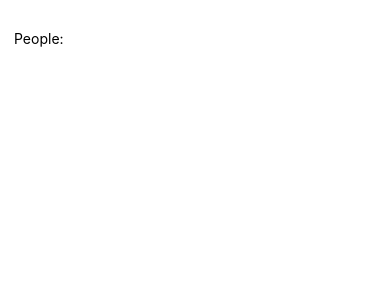
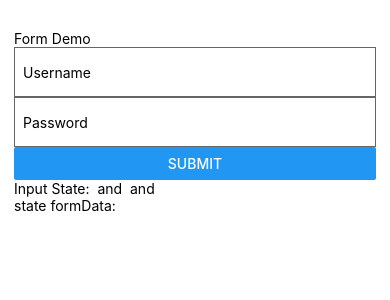
Before and after one commit to melher39/1stReactNativeApp, a React Native app: screen / in a window 390 px wide. Shown: the top 300 px of the page. Built offline with nearby package versions, Linux system fonts and the light colour scheme; no server answers.

Commit message:
day-3 initial commit. created a very basic username and password input form

```diff
--- a/App.js
+++ b/App.js
@@ -3,85 +3,49 @@ import {
   StyleSheet,
   View,
   Text,
-  FlatList
+  TextInput,
+  TouchableHighlight,
+  Button
 } from "react-native";
 
-// const people = [
-//   { name: "Melvin", age: 29 },
-//   { name: "Jessica", age: 25 },
-//   { name: "Jocelyn", age: 17 },
-//   { name: "Jason", age: 20 },
-//   { name: "Martina", age: 21 },
-//   { name: "Jackie", age: 37 }
-// ];
-
 const App = () => {
-  const [names, setNames] = useState([]);
-  useEffect(() => {
-    const fetchData = async () => {
-      try {
-        const data = await fetch("https://swapi.dev/api/people/");
-        const json = await data.json();
-        setNames(json.results);
-      }
-      catch (err) {
-        console.log(err);
-      }
-    };
-    fetchData();
-  }, []);
-  const [refreshing, setRefreshing] = useState(false);
-  // const onRefresh = () => {
-  //   console.log("refreshing...")
-  //   setRefreshing(true);
-  //   setTimeout(() => {
-  //     const newPeople = [
-  //       ...names,
-  //       { name: "Tony", age: 32 },
-  //       { name: "John", age: 40 },
-  //       { name: "Amanda", age: 25 }
-  //     ];
-  //     setNames(newPeople);
-  //     setRefreshing(false);
-  //   }, 2400);
-  //   console.log("new names: ", names);
-  // };
-  const onRefresh = async () => {
-    console.log("refreshing...");
-    setRefreshing(true);
-    try {
-      const data = await fetch("https://swapi.dev/api/people/");
-      const json = await data.json();
-      if (json.next) {
-        const moreData = await fetch(json.next);
-        const json2 = await moreData.json();
-        setNames([...names, ...json2.results]);
-      } else {
-        setNames(json.results);
-      }
-      setRefreshing(false);
-    }
-    catch (err) {
-      console.log(err);
-    }
+  // const [username, setUsername] = useState("");
+  // const [password, setPassword] = useState("");
+  const [input, setInput] = useState({ username: "", password: "", formData: "" });
+  const onChangeText = (key, val) => {
+    setInput(input => ({ ...input, [key]: val }));
   };
 
-  const renderItem = ({ item }) =>
-    <View style={{ padding: 15, borderBottomColor: "#ddd", borderBottomWidth: 1 }}>
-      <Text style={{ fontSize: 20 }}>{item.name}</Text>
-      <Text style={{ color: "rgba(0,0,0,.5)" }}>Gender: {item.gender}</Text>
-    </View>;
+  const submit = () => {
+    const userData = {
+      username: input.username,
+      password: input.password,
+      signedIn: true
+    };
+    setInput(input => ({ ...input, formData: JSON.stringify(userData) }));
+  };
 
   return (
     <View style={styles.container}>
-      <Text>People:</Text>
-      <FlatList
-        onRefresh={onRefresh}
-        refreshing={refreshing}
-        data={names}
-        keyExtractor={(item, index) => item.name + index}
-        renderItem={renderItem}
+      <Text>Form Demo</Text>
+      <TextInput
+        placeholder="Username"
+        autoCapitalize="none"
+        autoCorrect={false}
+        onChangeText={val => onChangeText("username", val)}
+        style={styles.input}
       />
+      <TextInput
+        placeholder="Password"
+        autoCapitalize="none"
+        autoCorrect={false}
+        onChangeText={val => onChangeText("password", val)}
+        style={styles.input}
+        secureTextEntry
+      />
+      <Button onPress={submit} title="Submit" />
+      <Text>Input State: {input.username} and {input.password} and {input.formData}</Text>
+      <Text>state formData: {input.formData}</Text>
     </View>
   );
 };
@@ -89,12 +53,14 @@ const App = () => {
 const styles = StyleSheet.create({
   container: {
     flex: 1,
-    justifyContent: "center",
     paddingVertical: 30,
     paddingHorizontal: 14
   },
-  text: {
-    fontSize: 22
+  input: {
+    padding: 8,
+    height: 50,
+    borderWidth: 1,
+    borderColor: "#666"
   }
 });
 
```
